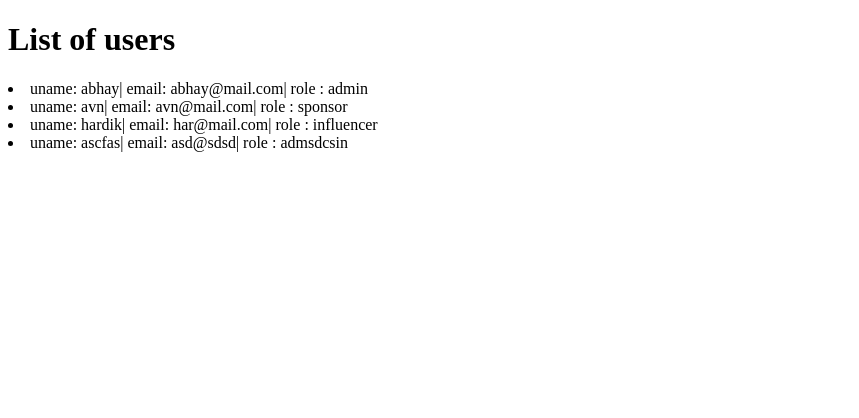
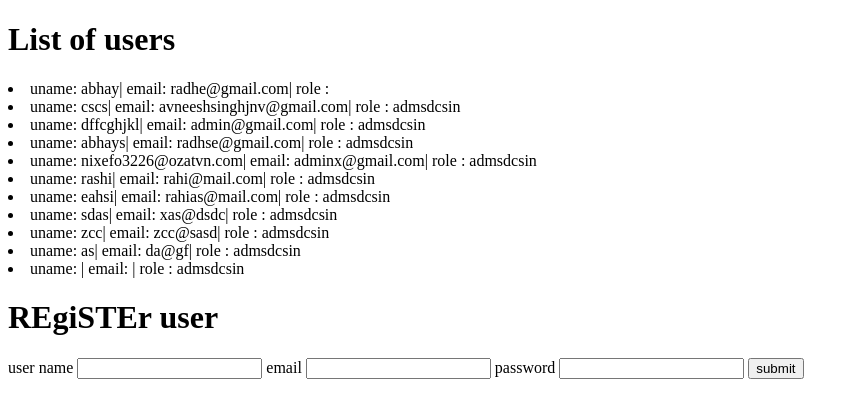
Before and after one commit to 22f3002042/IESC-platform, a Flask app: page /users in a window 1280 px wide. Shown: the top 418 px of the page, without its empty margins (0-859 px from the left). Run offline with Flask 3, Linux system fonts and the light colour scheme.

Commit message:
validate database connnection with user and created campaign databse also

```diff
--- a/main.py
+++ b/main.py
@@ -1,14 +1,10 @@
-
-
-
-
-from flask import Flask,render_template,request
+from flask import Flask,render_template,request,redirect,url_for
 from db import db
 from models import User
 
 app = Flask(__name__)
 
-app.config["SQLALCHEMY_DATABASE_URI"]="sqlite:///iescp.db"
+app.config["SQLALCHEMY_DATABASE_URI"]="sqlite:///iesc.db"
 db.init_app(app)
 
 
@@ -22,16 +18,28 @@ def index():
 #     return render_template("login.html")
 
 #list (we are getting an http GET request at this endpoint)
-@app.route("/users")
+@app.route("/users" ,  methods=['GET','POST'])
 def list_user():
-    if request.method == 'GET':
+    if request.method == "GET":
         users =User.query.all()
         return render_template("user_list.html", users=users)
-    elif request.method == 'POST':
-        #validate and get request data
-        #create an entryh to the users table
+    elif request.method == "POST":
+        # validate and get request data
+        username = request.form.get("username") #none of not key names 'username'
+        email = request.form.get("email")
+        password= request.form.get("password")
+        print("password",password)
+        print(f"username:{username} , password:{password}")
+        role = "admsdcsin"
+        # #create an entryh to the users table
+        new_user = User(username=username, email=email, password=password, role=role)
+        db.session.add(new_user)
+        db.session.commit()
+        return redirect(url_for('list_user'))
+
+
         # send appropriate response
-        pass
+
 
 
 #create-- we will send HTTP request with the formto create data anew entity
--- a/models.py
+++ b/models.py
@@ -11,7 +11,7 @@ class User(db.Model):
     id = db.Column(db.Integer, primary_key=True)
     username = db.Column(db.String(100), unique=True, nullable=False)
     email = db.Column(db.String(100), unique=True, nullable=False)
-    password_hash = db.Column(db.String(200), nullable=False)
+    password = db.Column(db.String(200), nullable=False)
     role = db.Column(db.String(50), nullable=False)  # 'admin', 'sponsor', 'influencer'
     # created_at = db.Column(db.DateTime, default=datetime.utcnow)
 
--- a/templates/user_list.html
+++ b/templates/user_list.html
@@ -11,5 +11,23 @@
     {% for user in users: %}
     <li> uname: {{user.username}}| email: {{user.email}}| role : {{user.role}}</li>
     {% endfor %}
+
+
+    <div class="conatainer-fluid">
+        <div class="roow">
+            <h1>REgiSTEr user</h1>
+        </div>
+        <div class="row">
+            <form action="/users" method="POST">
+                <label for="user_name" name="username" id="user_name">user name</label>
+                <input type="text" name="username" id="user_name">
+                <label for="email" >email</label>
+                <input type="email" name="email" id="email">
+                <label for="password" name="password" id="password" >password</label>
+                <input type="password" name="password" id="password">
+                <input type="submit" value="submit" >
+            </form>
+        </div>
+    </div>
 </body>
 </html>
```
Also changed, not shown: instance/iesc.db (added), instance/iescp.db.
